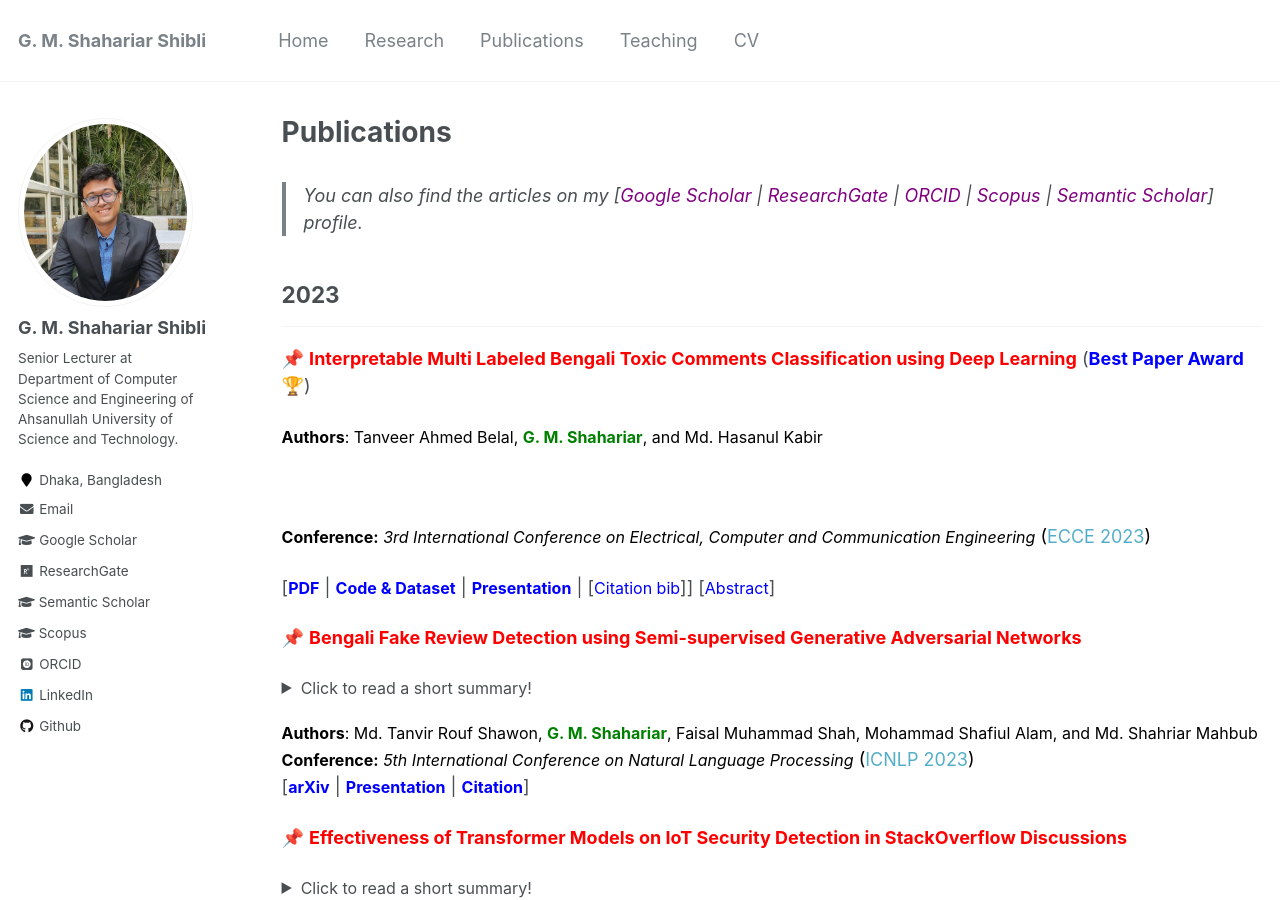
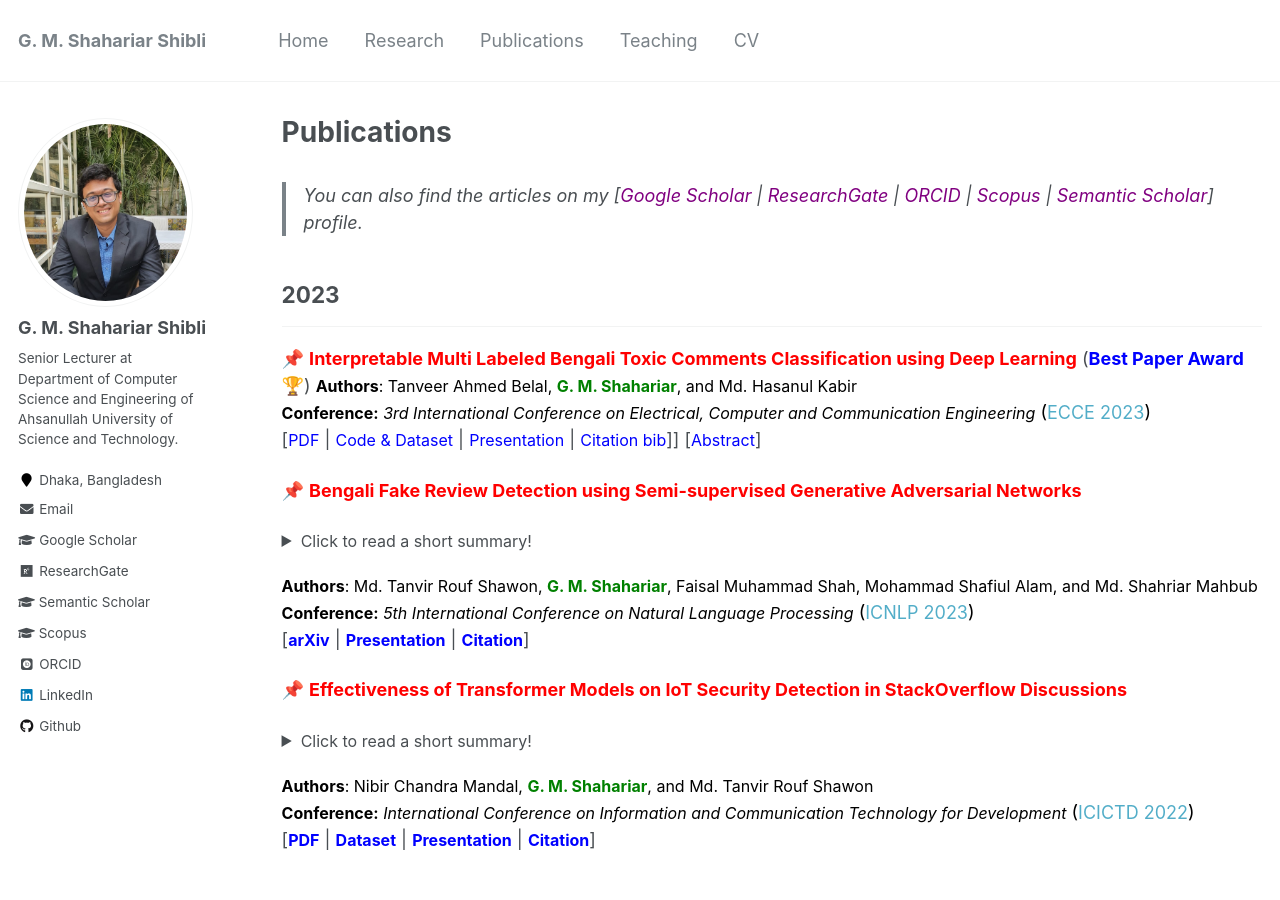
Before and after one commit to shahariar-shibli/shahariar-shibli.github.io, a Jekyll site: the page built from _pages/publications.md, in a window 1280 px wide and 900 px high. Built offline with Jekyll 4.4.1, drawn with Linux system fonts in a browser that asks for light colours; some web fonts are replaced.

Commit message:
Update publications.md

```diff
--- a/_pages/publications.md
+++ b/_pages/publications.md
@@ -12,19 +12,15 @@ author_profile: true
 <!-- Paper 01 -->
 📌 [<span style="color:red">**Interpretable Multi Labeled Bengali Toxic Comments Classification using Deep Learning**</span>](https://ieeexplore.ieee.org/document/10101588)
 (<span style="color:Blue"><strong>Best Paper Award</strong></span> 🏆)
-
 <span style="color:black">
 	<font size="3"><strong>Authors</strong>: Tanveer Ahmed Belal, <strong style="color:green">G. M. Shahariar</strong>, and Md. Hasanul Kabir </font>
 </span>
-
 <br>
-
 <span style="color:black">
 	<font size="3"><strong>Conference:</strong><em> 3rd International Conference on Electrical, Computer and Communication Engineering</em></font> ([ECCE 2023](https://webs.cuet.ac.bd/ecce/))
 </span>
 <br>
-
-[[<span style ="color:Blue"><font size="3"><strong>PDF</strong></font></span>](https://www.researchgate.net/publication/369924719_Interpretable_Multi_Labeled_Bengali_Toxic_Comments_Classification_using_Deep_Learning)  \|  [<span style ="color:Blue"><font size="3"><strong>Code & Dataset</strong></font></span>](https://github.com/deepu099cse/Multi-Labeled-Bengali-Toxic-Comments-Classification)  \|  [<span style ="color:Blue"><font size="3"><strong>Presentation</strong></font></span>](https://shahariar-shibli.github.io/files/ECCE2023/ECCE-Toxic-Comments-Presentation.pptx) \|  [<a style="color:blue;" href="#" onclick="$('#ecce2023_bib').toggle();return false;"><font size="3">Citation bib</font></a>]] [<a style="color:blue;" href="#" onclick="$('#ecce2023_summary').toggle();return false;"><font size="3">Abstract</font></a>]
+[[<span style ="color:Blue"><font size="3">PDF</font></span>](https://www.researchgate.net/publication/369924719_Interpretable_Multi_Labeled_Bengali_Toxic_Comments_Classification_using_Deep_Learning)  \|  [<span style ="color:Blue"><font size="3">Code & Dataset</font></span>](https://github.com/deepu099cse/Multi-Labeled-Bengali-Toxic-Comments-Classification)  \|  [<span style ="color:Blue"><font size="3">Presentation</font></span>](https://shahariar-shibli.github.io/files/ECCE2023/ECCE-Toxic-Comments-Presentation.pptx) \|  <a style="color:blue;" href="#" onclick="$('#ecce2023_bib').toggle();return false;"><font size="3">Citation bib</font></a>]] [<a style="color:blue;" href="#" onclick="$('#ecce2023_summary').toggle();return false;"><font size="3">Abstract</font></a>]
 
 <div id="ecce2023_bib" class="bib" style="display:none;">
 	<pre>
```
